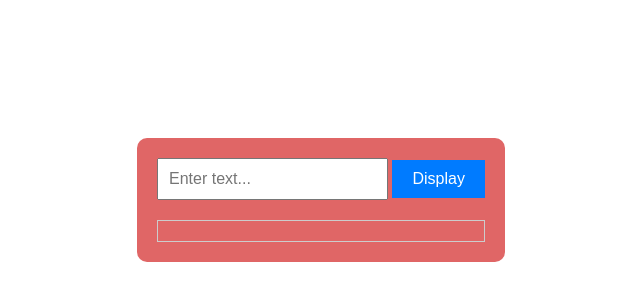
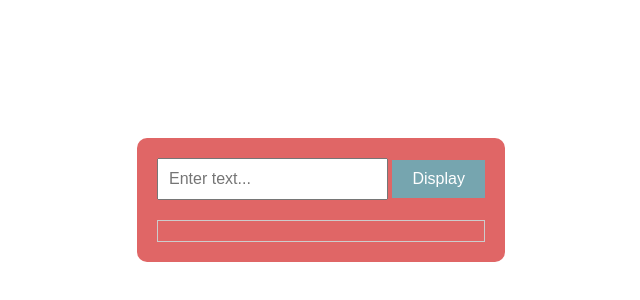
Before and after one commit to Yolanabilah/Infinite-Library, a plain HTML site: page index.html in a window 1280 px wide. Shown: the part 200-500 px from the top of the page, without its empty margins (319-959 px from the left). Drawn offline with Linux system fonts and the light colour scheme.

Commit message:
Update index.html
Ganti warna tombol

```diff
--- a/index.html
+++ b/index.html
@@ -33,7 +33,7 @@
         button {
             padding: 10px 20px;
             font-size: 16px;
-            background-color: #007bff;
+            background-color: #76a5af;
             color: #fff;
             border: none;
             cursor: pointer;
```
